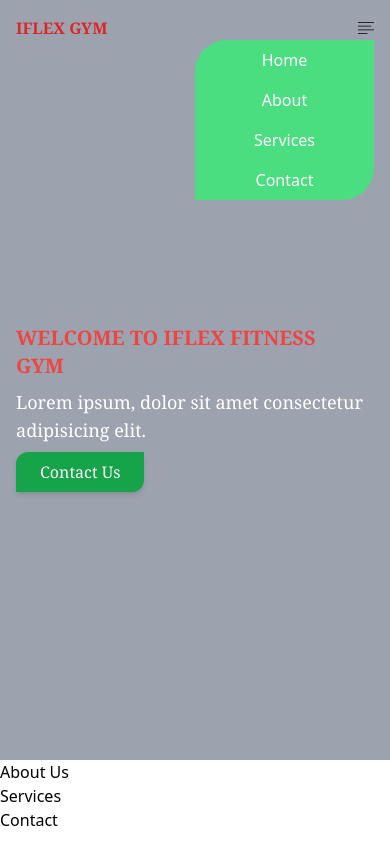
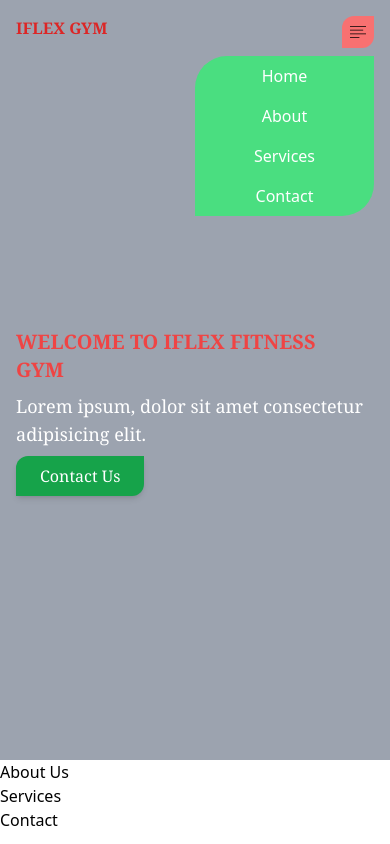
Before and after one commit to Jas-developer/IFLEX, a React (Vite) app in the folder iflex-gym/: page / in a window 390 px wide. Both pictures are taken after a click on the button 366 px from the left and 28 px from the top of the page. Built offline with nearby package versions, Linux system fonts and the light colour scheme.

Commit message:
fixed navigation bar

```diff
--- a/iflex-gym/src/components/Navbar.tsx
+++ b/iflex-gym/src/components/Navbar.tsx
@@ -34,9 +34,9 @@ export default function Navbar() {
               </span>
               <button
                 onClick={() => setOpenNav(openNav === true ? false : true)}
-                className="transition ease-in-out delay-150 hover:-translate-y-1 hover:scale-90  duration-300 "
+                className="transition ease-in-out delay-150 rounded-tl-xl rounded-br-xl hover:-translate-y-1 hover:scale-90 flex items-center justify-center  duration-300 w-[2rem] h-[2rem] bg-red-400 "
               >
-                <TfiAlignLeft />
+                <TfiAlignLeft width={500} height={200} />
               </button>
             </Link>
             <motion.div
@@ -48,7 +48,7 @@ export default function Navbar() {
                 hidden: { opacity: 0, x: -100 },
                 visible: { opacity: 1, x: 0 },
               }}
-              className="flex absolute top-10 w-[50%] py-2 lg:hidden gap-4 rounded-br-[2rem] rounded-tl-[2rem] text-white flex-col justify-end items-center  lg:gap-6 bg-green-400"
+              className="flex absolute top-14 w-[50%] py-2 lg:hidden gap-4 rounded-br-[2rem] rounded-tl-[2rem] text-white flex-col justify-end items-center  lg:gap-6 bg-green-400"
             >
               <Link to="#home">Home</Link>
               <Link to="#about">About</Link>
@@ -63,7 +63,7 @@ export default function Navbar() {
             </span>
             <button
               onClick={() => setOpenNav(openNav === false ? true : false)}
-              className="transition ease-in-out delay-150 hover:-translate-y-1 hover:scale-110  duration-300"
+              className="transition ease-in-out delay-150 hover:-translate-y-1 rounded-tl-xl rounded-br-xl hover:scale-110 flex items-center justify-center duration-300 w-[2rem] h-[2rem] bg-red-400"
             >
               <TfiAlignJustify />
             </button>
```
